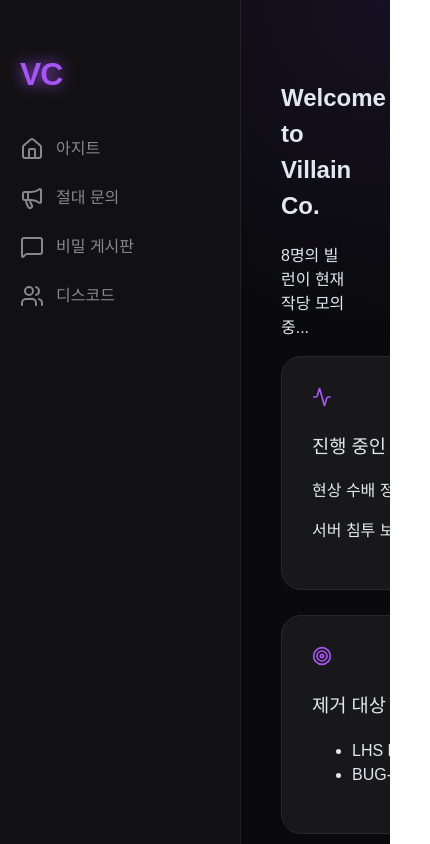
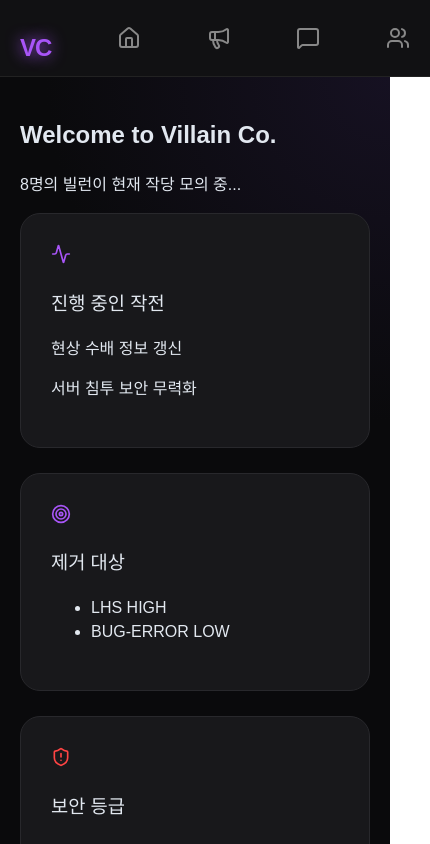
Before and after one commit to KimTaehyeok01/villain-company, a React (Vite) app: page / in a window 390 px wide. Shown: the whole page, 430 px wide, since content can reach past the window. Built offline with nearby package versions, Linux system fonts and the light colour scheme.

Commit message:
반응형 추가

```diff
--- a/src/App.css
+++ b/src/App.css
@@ -16,7 +16,7 @@ body {
 }
 
 /* =========================================
-   Layout Structure (Sidebar + Content)
+   Layout Structure
    ========================================= */
 .villain-container {
   display: flex;
@@ -24,7 +24,7 @@ body {
   width: 100vw;
 }
 
-/* Sidebar Styles */
+/* Sidebar Navigation */
 .sidebar {
   width: 200px;
   background: #111113;
@@ -72,7 +72,6 @@ body {
   background: radial-gradient(circle at top right, #161122 0%, #0a0a0c 40%);
 }
 
-/* Utility: Fade Animation */
 .fade-in {
   animation: fadeIn 0.5s ease-out;
   width: 100%;
@@ -97,7 +96,6 @@ body {
   gap: 12px;
 }
 
-/* Search Bar Input */
 .search-bar {
   display: flex;
   align-items: center;
@@ -124,7 +122,6 @@ body {
   font-size: 0.95rem;
 }
 
-/* Mode Toggle Button */
 .admin-btn {
   background: #1f1f23;
   color: #aaa;
@@ -143,7 +140,7 @@ body {
 }
 
 /* =========================================
-   Components: Notice Form & List
+   Components: Form & List
    ========================================= */
 .admin-form {
   background: #18181b;
@@ -193,7 +190,6 @@ body {
   transform: translateY(-2px);
 }
 
-/* List Item Styles */
 .notice-list {
   display: flex;
   flex-direction: column;
@@ -246,14 +242,6 @@ body {
   gap: 10px;
 }
 
-.notice-author {
-  font-size: 0.9rem;
-  color: var(--point-color);
-  opacity: 0.8;
-  font-weight: 500;
-}
-
-/* Utility: Text Truncation (...) */
 .text-truncate {
   white-space: nowrap;
   overflow: hidden;
@@ -261,7 +249,6 @@ body {
   display: block;
 }
 
-/* Status Badges */
 .status-badge {
   font-size: 0.7rem;
   padding: 3px 8px;
@@ -278,6 +265,13 @@ body {
 .status-wait {
   background: #333;
   color: #888;
+}
+
+.notice-author {
+  font-size: 0.9rem;
+  color: var(--point-color);
+  opacity: 0.8;
+  font-weight: 500;
 }
 
 /* =========================================
@@ -352,7 +346,6 @@ body {
   flex-shrink: 0;
 }
 
-/* Modal Body with Custom Scrollbar */
 .modal-body {
   line-height: 1.8;
   color: #ccc;
@@ -388,7 +381,7 @@ body {
 }
 
 /* =========================================
-   Dashboard Widgets
+   Dashboard Widgets & Animations
    ========================================= */
 .card-grid {
   display: grid;
@@ -415,3 +408,62 @@ body {
     transform: translateY(0);
   }
 }
+
+@media (max-width: 768px) {
+  .villain-container {
+    flex-direction: column;
+  }
+
+  .sidebar {
+    width: 100%;
+    height: auto;
+    padding: 15px 20px;
+    flex-direction: row;
+    justify-content: space-between;
+    align-items: center;
+    border-right: none;
+    border-bottom: 1px solid #222;
+    z-index: 100;
+  }
+
+  .logo {
+    font-size: 1.5rem;
+    margin-bottom: 0;
+  }
+
+  .sidebar a {
+    font-size: 0;
+    gap: 0;
+  }
+
+  .sidebar a svg {
+    width: 24px;
+    height: 24px;
+  }
+
+  .content {
+    padding: 20px;
+  }
+
+  .page-header {
+    flex-direction: column;
+    align-items: flex-start;
+    gap: 15px;
+  }
+
+  .header-actions {
+    width: 100%;
+    flex-direction: row;
+    justify-content: space-between;
+  }
+
+  .search-bar {
+    width: 100%;
+  }
+
+  .modal-content {
+    width: 90%;
+    max-height: 85vh;
+    padding: 25px;
+  }
+}
```
